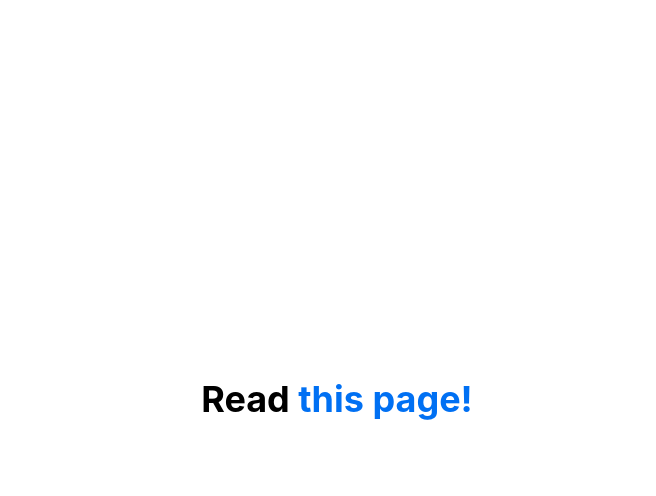
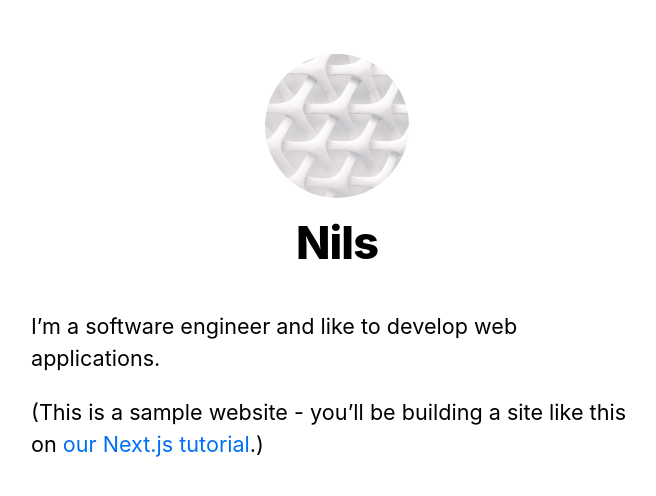
Before and after one commit to nilsn11/nextjs-tutorial-blog_app, a Next.js app: page / in a window 1280 px wide. Shown: the top 496 px of the page, without its empty margins (303-959 px from the left). Built offline with nearby package versions, Linux system fonts and the light colour scheme.

Commit message:
polishing layout

```diff
--- a/components/layout.js
+++ b/components/layout.js
@@ -1,5 +1,69 @@
+import Head from 'next/head';
+import Image from 'next/image';
 import styles from './layout.module.css';
+import utilStyles from '../styles/utils.module.css';
+import Link from 'next/link';
 
-export default function Layout({ children }) {
-    return <div className={styles.container}>{children}</div>;
+const name = 'Nils';
+export const siteTitle = 'Next.js Sample Website';
+
+export default function Layout({ children, home }) {
+    return (
+        <div className={styles.container}>
+            <Head>
+                <link rel="icon" href="/favicon.ico" />
+                <meta
+                    name="description"
+                    content="Learn how to build a personal website using Next.js"
+                />
+                <meta
+                    property="og:image"
+                    content={`https://og-image.vercel.app/${encodeURI(
+                        siteTitle
+                    )}.png?theme=light&md=0&fontSize=75px&images=https%3A%2F%2Fassets.vercel.com%2Fimage%2Fupload%2Ffront%2Fassets%2Fdesign%2Fnextjs-black-logo.svg`}
+                />
+                <meta name="og:title" content={siteTitle} />
+                <meta name="twitter:card" content="summary_large_image" />
+            </Head>
+            <header className={styles.header}>
+                {home ? (
+                    <>
+                        <Image
+                            priority
+                            src="/images/profile.jpg"
+                            className={utilStyles.borderCircle}
+                            height={144}
+                            width={144}
+                            alt=""
+                        />
+                        <h1 className={utilStyles.heading2Xl}>{name}</h1>
+                    </>
+                ) : (
+                    <>
+                        <Link href="/">
+                            <Image
+                                priority
+                                src="/images/profile.jpg"
+                                className={utilStyles.borderCircle}
+                                height={108}
+                                width={108}
+                                alt=""
+                            />
+                        </Link>
+                        <h2 className={utilStyles.headingLg}>
+                            <Link href="/" className={utilStyles.colorInherit}>
+                                {name}
+                            </Link>
+                        </h2>
+                    </>
+                )}
+            </header>
+            <main>{children}</main>
+            {!home && (
+                <div className={styles.backToHome}>
+                    <Link href="/">← Back to home</Link>
+                </div>
+            )}
+        </div>
+    );
 }
--- a/components/layout.module.css
+++ b/components/layout.module.css
@@ -3,3 +3,13 @@
     padding: 0 1rem;
     margin: 3rem auto 6rem;
 }
+
+.header {
+    display: flex;
+    flex-direction: column;
+    align-items: center;
+}
+
+.backToHome {
+    margin: 3rem 0 0;
+}
--- a/pages/index.js
+++ b/pages/index.js
@@ -1,45 +1,25 @@
 import Head from 'next/head';
-import styles from '../styles/Home.module.css';
-import Link from 'next/link';
+import Layout, { siteTitle } from '../components/layout';
+import utilStyles from '../styles/utils.module.css';
 
 export default function Home() {
     return (
-        <div className={styles.container}>
+        <Layout home>
             <Head>
-                <title>Create Next App</title>
-                <link rel="icon" href="/favicon.ico" />
+                <title>{siteTitle}</title>
             </Head>
-
-            <main>
-                <h1 className="title">
-                    Read <Link href="/posts/first-post">this page!</Link>
-                </h1>
-            </main>
-
-            <style jsx>{`
-                main {
-                    padding: 5rem 0;
-                    flex: 1;
-                    display: flex;
-                    flex-direction: column;
-                    justify-content: center;
-                    align-items: center;
-                }
-            `}</style>
-
-            <style jsx global>{`
-                html,
-                body {
-                    padding: 0;
-                    margin: 0;
-                    font-family: -apple-system, BlinkMacSystemFont, Segoe UI,
-                        Roboto, Oxygen, Ubuntu, Cantarell, Fira Sans, Droid Sans,
-                        Helvetica Neue, sans-serif;
-                }
-                * {
-                    box-sizing: border-box;
-                }
-            `}</style>
-        </div>
+            <section className={utilStyles.headingMd}>
+                <p>
+                    I’m a software engineer and like to develop web
+                    applications.
+                </p>
+                <p>
+                    (This is a sample website - you’ll be building a site like
+                    this on{' '}
+                    <a href="https://nextjs.org/learn">our Next.js tutorial</a>
+                    .)
+                </p>
+            </section>
+        </Layout>
     );
 }
--- /dev/null
+++ b/styles/utils.module.css
@@ -0,0 +1,52 @@
+.heading2Xl {
+    font-size: 2.5rem;
+    line-height: 1.2;
+    font-weight: 800;
+    letter-spacing: -0.05rem;
+    margin: 1rem 0;
+}
+
+.headingXl {
+    font-size: 2rem;
+    line-height: 1.3;
+    font-weight: 800;
+    letter-spacing: -0.05rem;
+    margin: 1rem 0;
+}
+
+.headingLg {
+    font-size: 1.5rem;
+    line-height: 1.4;
+    margin: 1rem 0;
+}
+
+.headingMd {
+    font-size: 1.2rem;
+    line-height: 1.5;
+}
+
+.borderCircle {
+    border-radius: 9999px;
+}
+
+.colorInherit {
+    color: inherit;
+}
+
+.padding1px {
+    padding-top: 1px;
+}
+
+.list {
+    list-style: none;
+    padding: 0;
+    margin: 0;
+}
+
+.listItem {
+    margin: 0 0 1.25rem;
+}
+
+.lightText {
+    color: #666;
+}
```
